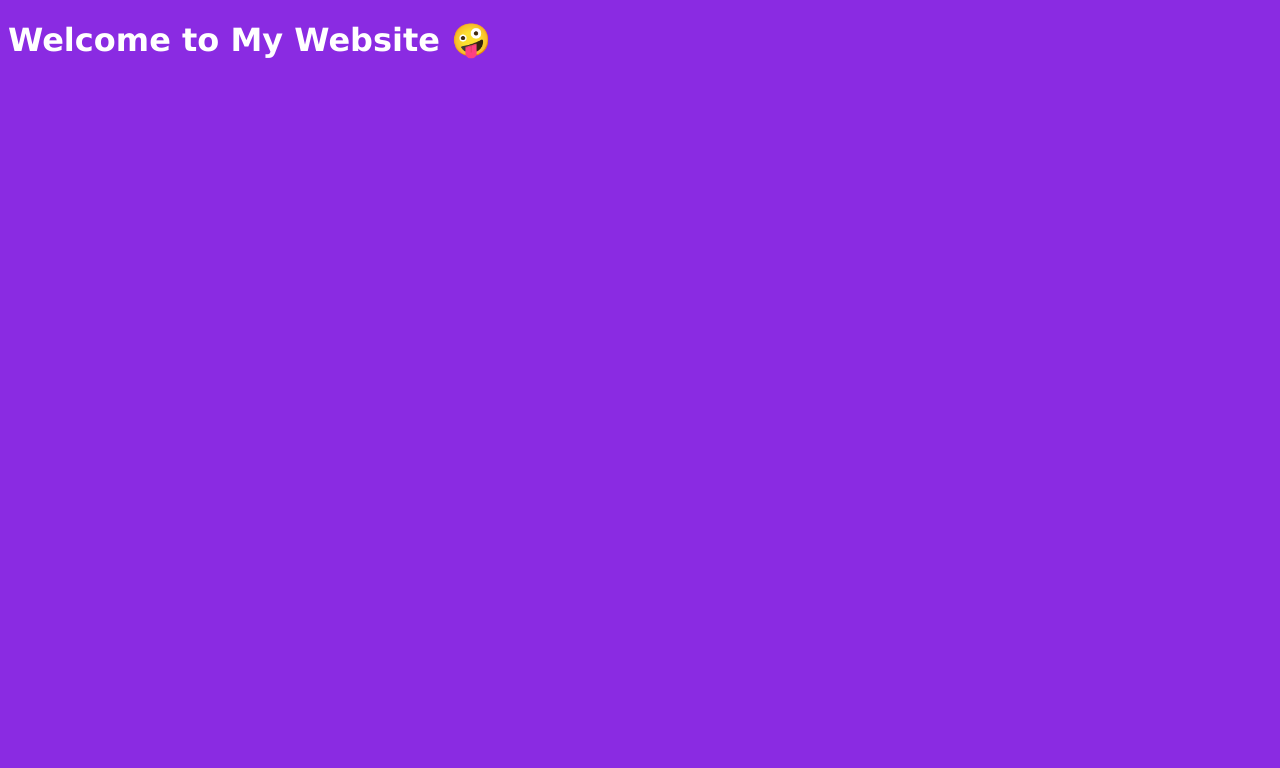
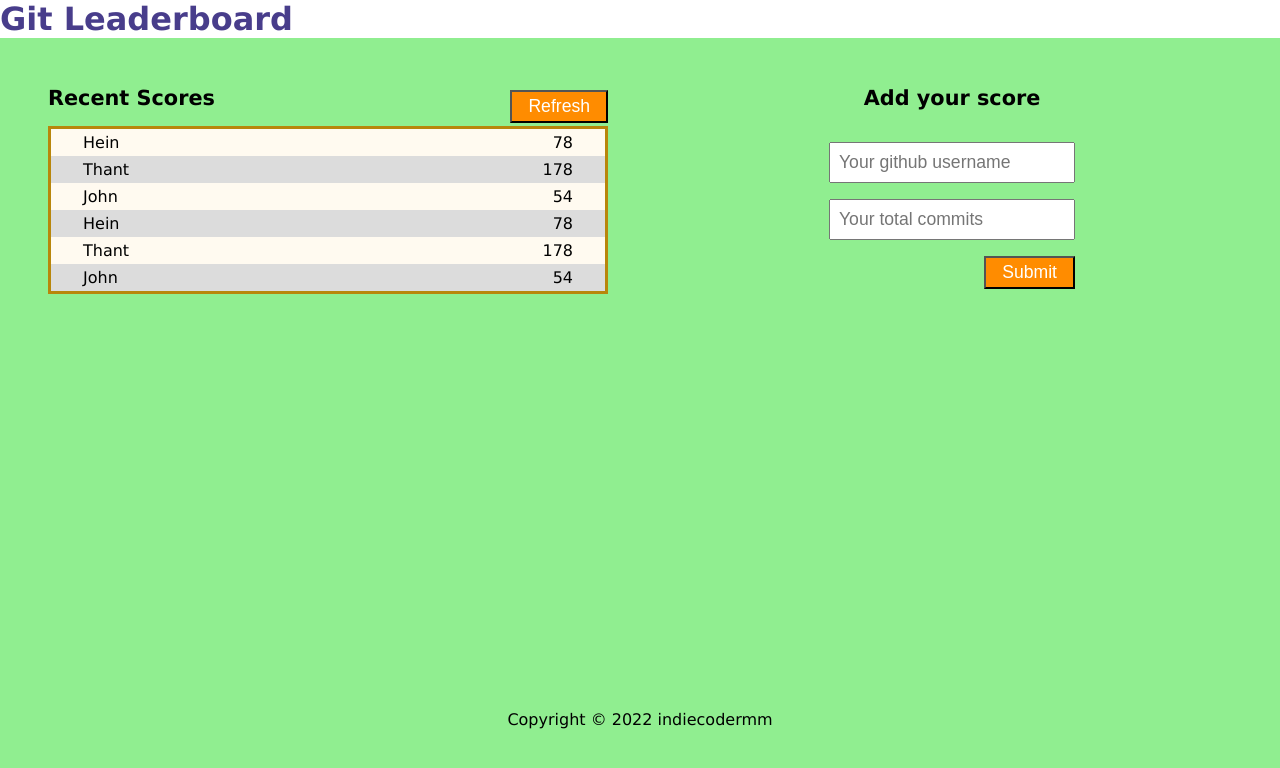
Before and after one commit to IndieCoderMM/commit-conquest, a website built with webpack: page src/index.html in a window 1280 px wide. Built offline with nearby package versions, Linux system fonts and the light colour scheme.

Commit message:
Create basic structure for app

```diff
--- a/src/index.css
+++ b/src/index.css
@@ -1,5 +1,107 @@
+* {
+  margin: 0;
+  padding: 0;
+  box-sizing: border-box;
+}
+
 body {
-  background-color: blueviolet;
   font-family: Verdana, Geneva, Tahoma, sans-serif;
-  color: #fff;
+  background-color: lightgreen;
 }
+
+main {
+  display: flex;
+  padding: 1rem;
+  min-height: 80vh;
+}
+
+article {
+  padding: 2rem;
+}
+
+a {
+  text-decoration: none;
+}
+
+h2 {
+  margin-bottom: 1rem;
+  font-size: 1.3rem;
+}
+
+button {
+  padding: 0.25rem 1rem;
+  font-size: 1.1rem;
+  background-color: darkorange;
+  color: white;
+}
+
+button:hover {
+  background-color: gold;
+}
+
+input {
+  padding: 0.5rem;
+  font-size: 1.1rem;
+}
+
+footer {
+  text-align: center;
+  padding-top: 2rem;
+}
+
+#main-header {
+  background-color: white;
+}
+
+#logo {
+  color: darkslateblue;
+}
+
+#leaderboard {
+  flex: 1;
+}
+
+#leaderboard header {
+  display: flex;
+  justify-content: space-between;
+  align-items: center;
+}
+
+#score-container {
+  list-style: none;
+  border: solid 3px;
+  border-color: darkgoldenrod;
+}
+
+.score-item {
+  padding: 0.25rem 2rem;
+  background-color: floralwhite;
+  display: flex;
+  justify-content: space-between;
+}
+
+.score-item:nth-child(even) {
+  background-color: gainsboro;
+}
+
+#form-container {
+  flex: 1;
+}
+
+#form-container h2 {
+  text-align: center;
+}
+
+#score-form {
+  display: flex;
+  flex-direction: column;
+  align-items: center;
+  max-width: fit-content;
+  margin: auto;
+  padding: 1rem;
+  gap: 1rem;
+}
+
+#submit-btn {
+  align-self: flex-end;
+}
--- a/src/index.html
+++ b/src/index.html
@@ -4,9 +4,56 @@
     <meta charset="UTF-8" />
     <meta http-equiv="X-UA-Compatible" content="IE=edge" />
     <meta name="viewport" content="width=device-width, initial-scale=1.0" />
-    <title>My Awesome Website</title>
+    <title>Git Leaderboard</title>
   </head>
   <body>
-    <h1>Welcome to My Website 🤪</h1>
+    <header id="main-header">
+      <h1><a href="#" id="logo"> Git Leaderboard</a></h1>
+    </header>
+    <main>
+      <article id="leaderboard">
+        <header>
+          <h2>Recent Scores</h2>
+          <button type="button" id="refresh-btn">Refresh</button>
+        </header>
+        <ul id="score-container">
+          <li class="score-item">
+            <p class="user">Hein</p>
+            <p class="score">78</p>
+          </li>
+          <li class="score-item">
+            <p class="user">Thant</p>
+            <p class="score">178</p>
+          </li>
+          <li class="score-item">
+            <p class="user">John</p>
+            <p class="score">54</p>
+          </li>
+          <li class="score-item">
+            <p class="user">Hein</p>
+            <p class="score">78</p>
+          </li>
+          <li class="score-item">
+            <p class="user">Thant</p>
+            <p class="score">178</p>
+          </li>
+          <li class="score-item">
+            <p class="user">John</p>
+            <p class="score">54</p>
+          </li>
+        </ul>
+      </article>
+      <article id="form-container">
+        <h2>Add your score</h2>
+        <form action="#" id="score-form">
+          <input type="text" placeholder="Your github username" />
+          <input type="text" placeholder="Your total commits" />
+          <button type="submit" id="submit-btn">Submit</button>
+        </form>
+      </article>
+    </main>
+    <footer>
+      <p>Copyright &copy; 2022 indiecodermm</p>
+    </footer>
   </body>
 </html>
```
